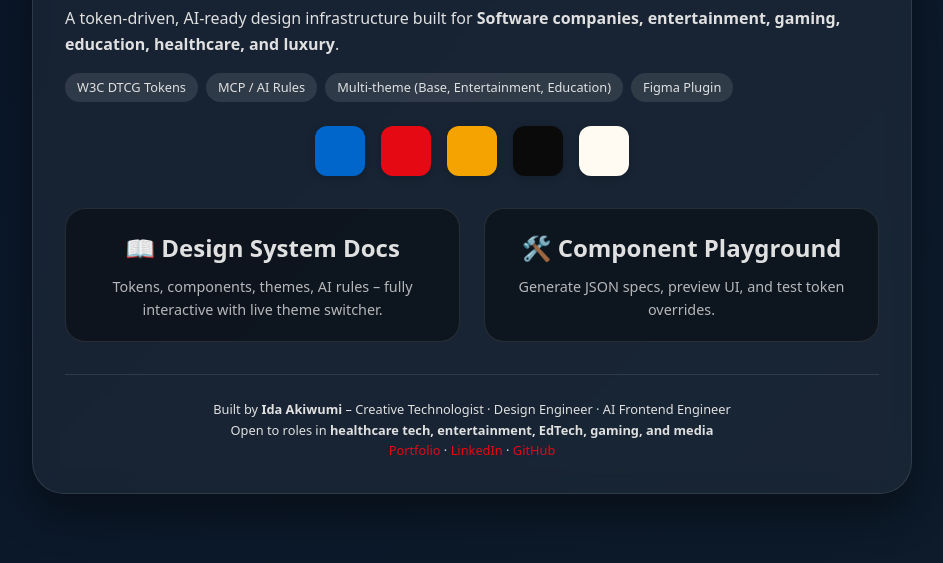
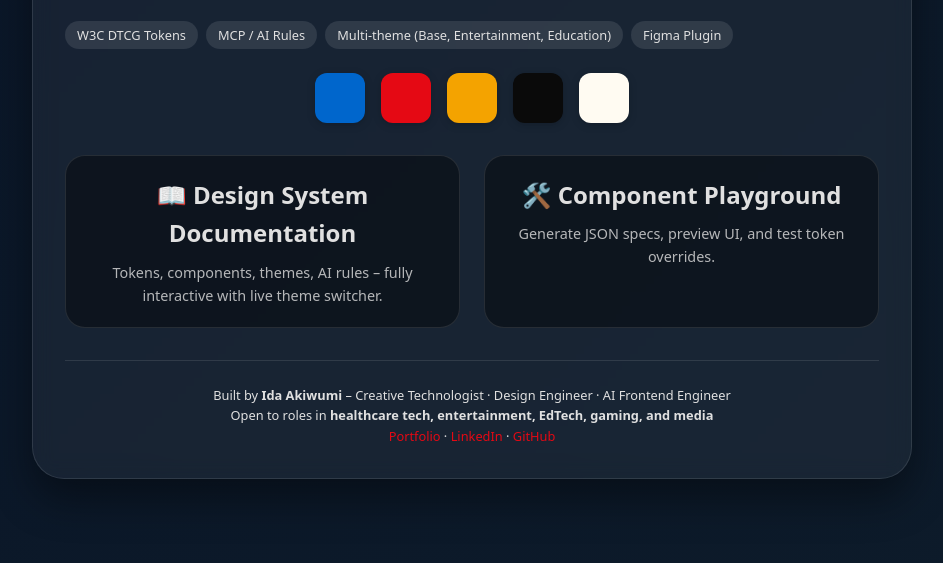
Before and after one commit to IdaAkiwumi/prism-design-system, a website: page docs/index.html in a window 1280 px wide. Shown: the part 237-800 px from the top of the page, without its empty margins (168-1111 px from the left). Drawn offline with Linux system fonts and the light colour scheme.

Commit message:
Update index.html

```diff
--- a/docs/index.html
+++ b/docs/index.html
@@ -135,7 +135,6 @@
     <div class="tagline">One token architecture. Every brand context.</div>
 
     <div class="intro">
-      <p>A token‑driven, AI‑ready design infrastructure built for <strong>Software companies, entertainment, gaming, education, healthcare, and luxury</strong>.</p>
       <div class="badge-row">
         <span class="badge">W3C DTCG Tokens</span>
         <span class="badge">MCP / AI Rules</span>
@@ -153,7 +152,7 @@
 
     <div class="card-grid">
       <a href="design-system.html" class="card">
-        <h3>📖 Design System Docs</h3>
+        <h3>📖 Design System Documentation</h3>
         <p>Tokens, components, themes, AI rules – fully interactive with live theme switcher.</p>
       </a>
       <a href="playground.html" class="card">
```
